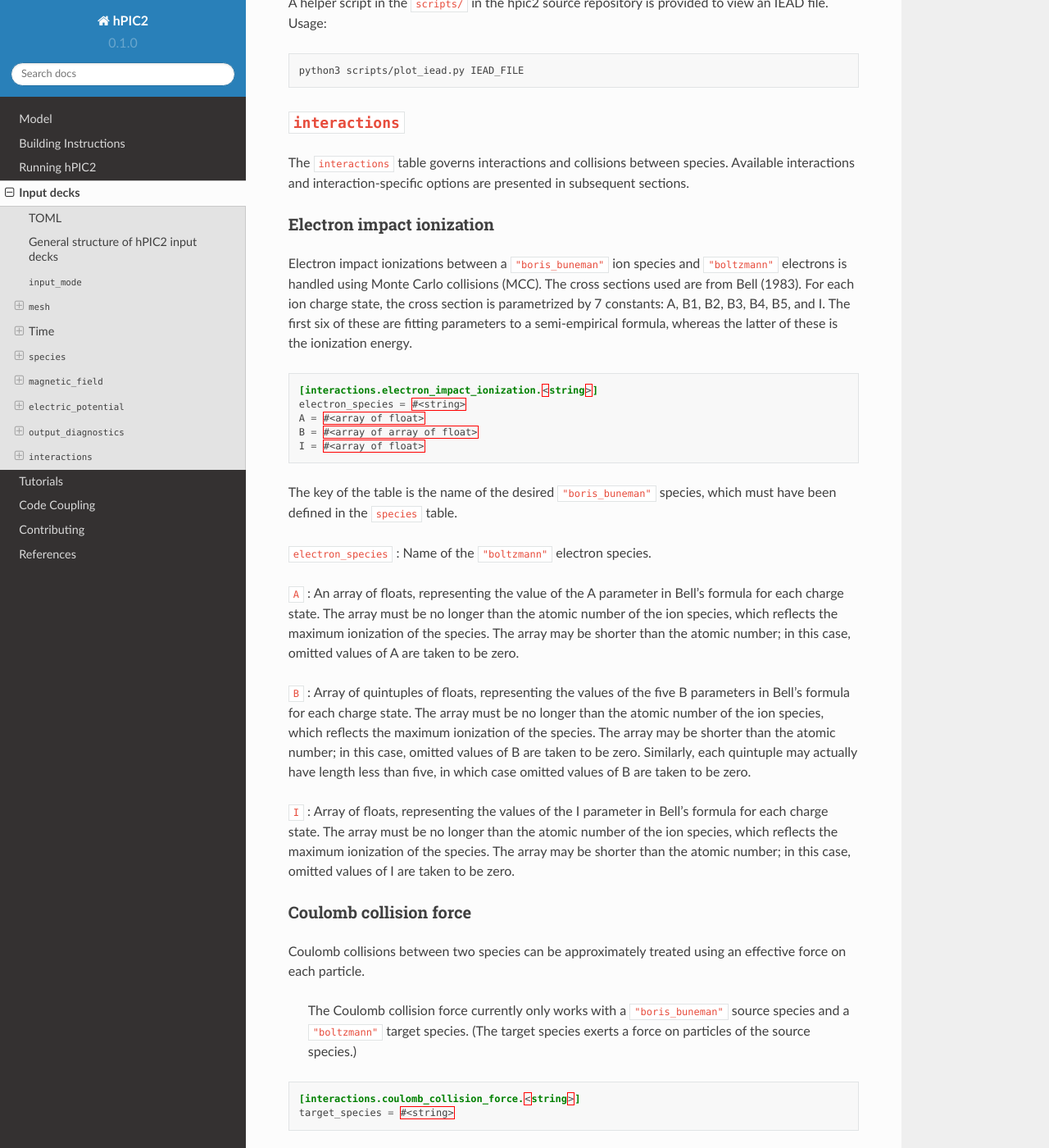
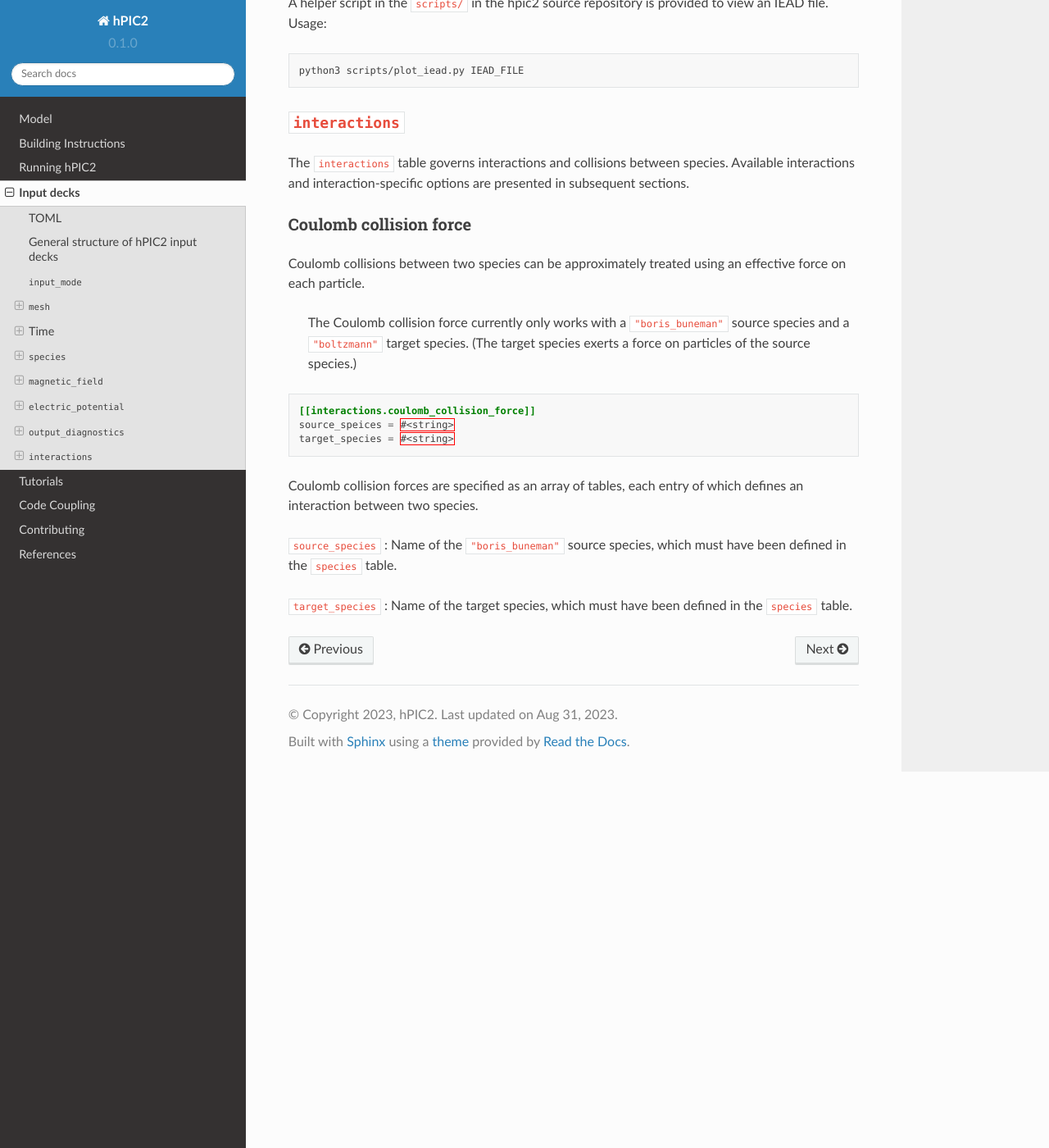
Before and after one commit to lcpp-org/hpic2doc, a Sphinx documentation site: the page built from docs/source/input_deck.rst, in a window 1280 px wide and 1400 px high, scrolled down 35630 px. Shown: the whole window at 82% size. Built offline with Sphinx 7.4.7 and the Read the Docs theme 2.0.0, drawn with Linux system fonts in a browser that asks for light colours; cross-references to code outside the pages are shown as plain code; some of the changed text lies outside the part shown.

Commit message:
Remove ionization, modify coulomb collisions

```diff
--- a/docs/source/input_deck.rst
+++ b/docs/source/input_deck.rst
@@ -2231,63 +2231,6 @@ The ``interactions`` table governs interactions and collisions between species.
 Available interactions and interaction-specific options are presented
 in subsequent sections.
 
-Electron impact ionization
-^^^^^^^^^^^^^^^^^^^^^^^^^^^^^^^^^^^^^^^^
-
-Electron impact ionizations between a ``"boris_buneman"`` ion species
-and ``"boltzmann"`` electrons is handled using Monte Carlo collisions (MCC).
-The cross sections used are from Bell (1983).
-For each ion charge state, the cross section is parametrized by 7 constants:
-A, B1, B2, B3, B4, B5, and I.
-The first six of these are fitting parameters to a semi-empirical formula,
-whereas the latter of these is the ionization energy.
-
-.. code-block:: toml
-
-   [interactions.electron_impact_ionization.<string>]
-   electron_species = #<string>
-   A = #<array of float>
-   B = #<array of array of float>
-   I = #<array of float>
-
-The key of the table is the name of the desired ``"boris_buneman"`` species,
-which must have been defined in the ``species`` table.
-
-``electron_species``
-: Name of the ``"boltzmann"`` electron species.
-
-``A``
-: An array of floats,
-representing the value of the A parameter in Bell's formula for each charge
-state.
-The array must be no longer than the atomic number
-of the ion species,
-which reflects the maximum ionization of the species.
-The array may be shorter than the atomic number;
-in this case, omitted values of A are taken to be zero.
-
-``B``
-: Array of quintuples of floats,
-representing the values of the five B parameters in Bell's formula for each
-charge state.
-The array must be no longer than the atomic number
-of the ion species,
-which reflects the maximum ionization of the species.
-The array may be shorter than the atomic number;
-in this case, omitted values of B are taken to be zero.
-Similarly, each quintuple may actually have length less than five,
-in which case omitted values of B are taken to be zero.
-
-``I``
-: Array of floats,
-representing the values of the I parameter in Bell's formula for each charge
-state.
-The array must be no longer than the atomic number
-of the ion species,
-which reflects the maximum ionization of the species.
-The array may be shorter than the atomic number;
-in this case, omitted values of I are taken to be zero.
-
 Coulomb collision force
 ^^^^^^^^^^^^^^^^^^^^^^^^^^^^^^^^^^^^^^^^
 
@@ -2303,11 +2246,15 @@ an effective force on each particle.
 
 .. code-block:: toml
 
-   [interactions.coulomb_collision_force.<string>]
+   [[interactions.coulomb_collision_force]]
+   source_speices = #<string>
    target_species = #<string>
 
-The key of the table is the name of the desired ``"boris_buneman"`` source
-species,
+Coulomb collision forces are specified as an array of tables,
+each entry of which defines an interaction between two species.
+
+``source_species``
+: Name of the ``"boris_buneman"`` source species,
 which must have been defined in the ``species`` table.
 
 ``target_species``
```
